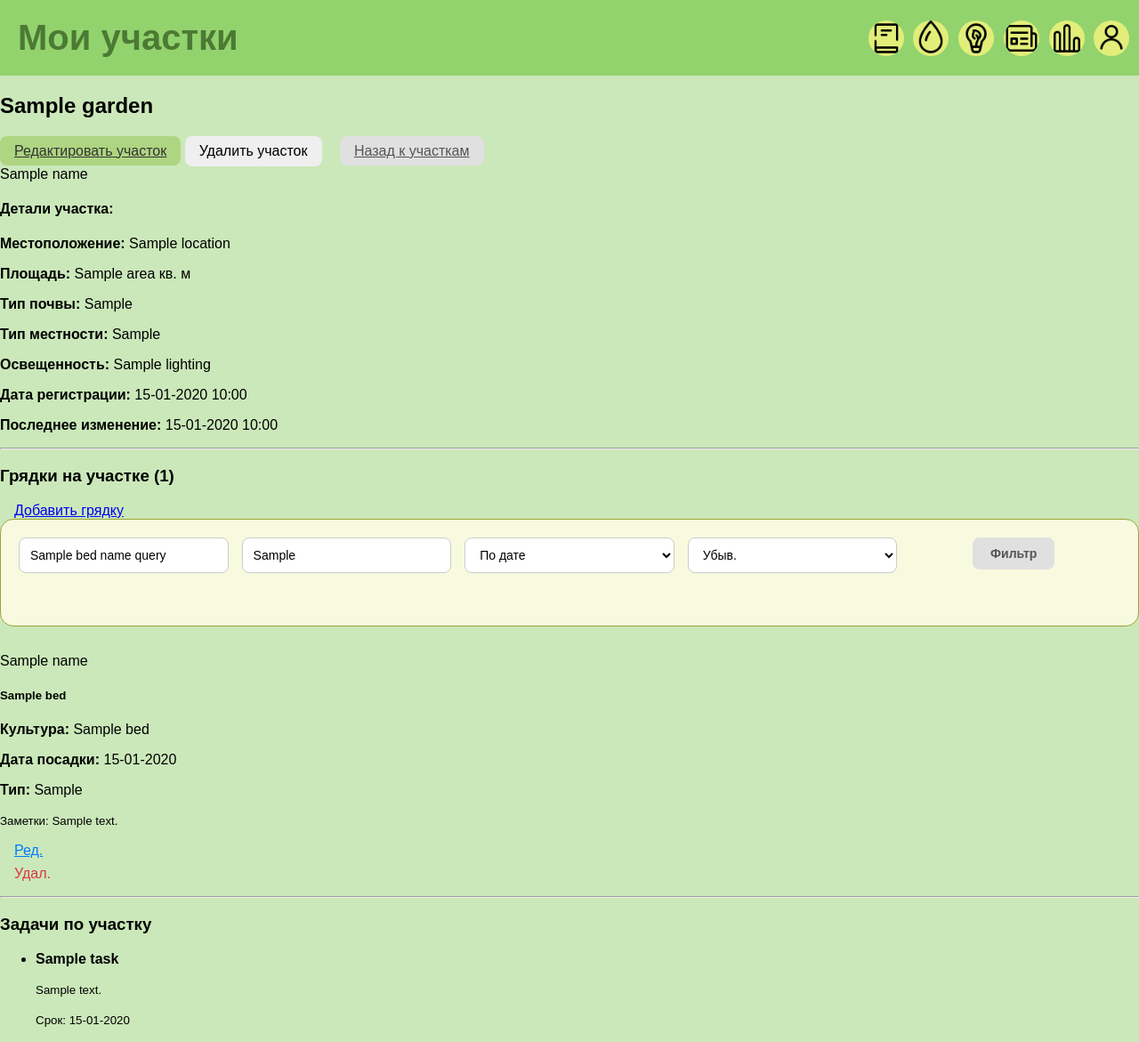
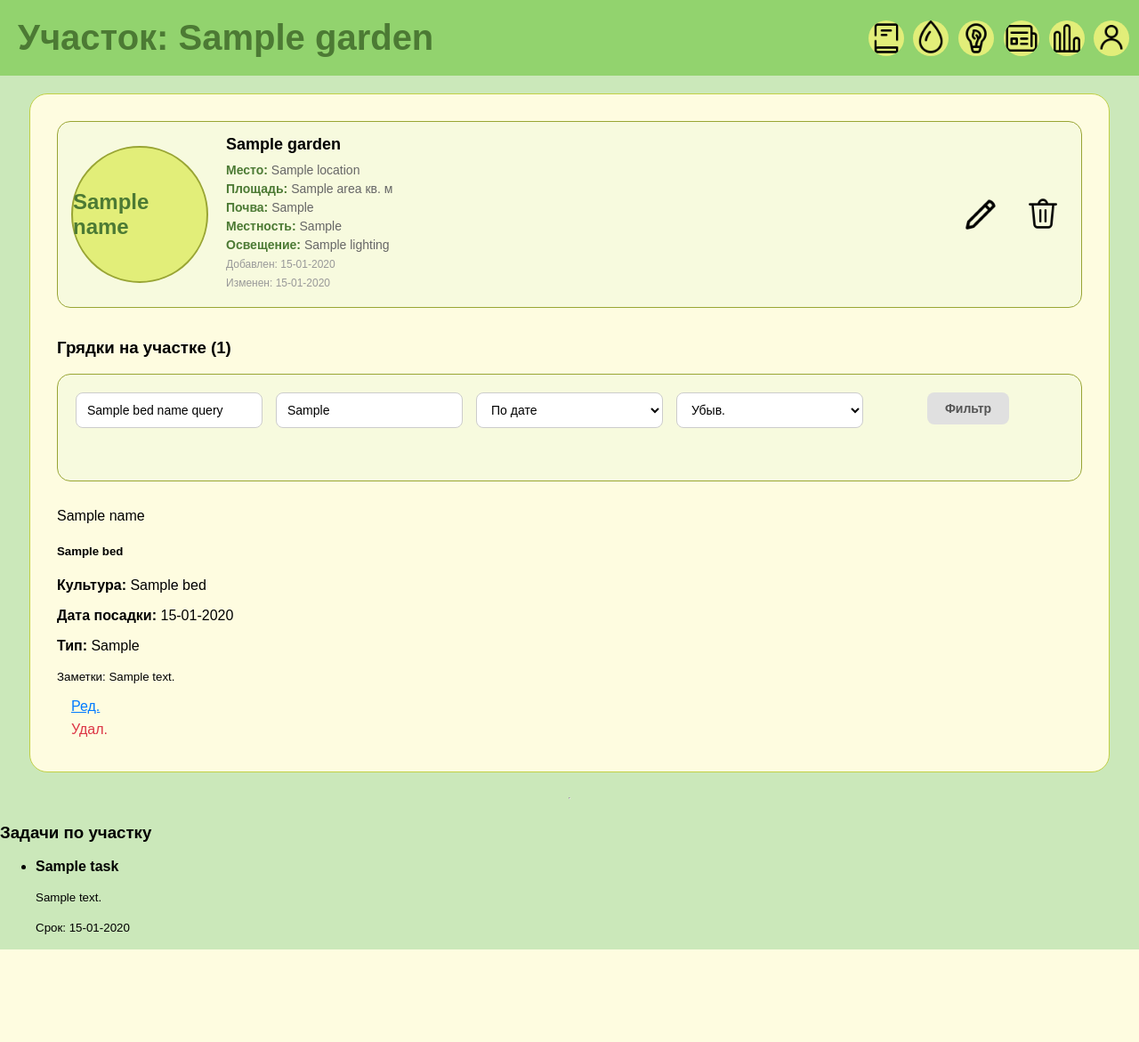
Before and after one commit to moevm/nosql1h25-garden, a Flask app: template app/templates/land_detail.html in a window 1280 px wide. Shown: the whole page at 89% size. After the commit the page ends 1067 px from the top, so only its background shows below. Run offline with Flask 3, Linux system fonts and the light colour scheme; the template is opened without the code that fills it: most values are stand-ins (such as "Sample title", 1, 10 or a date in 2020).

Commit message:
add land_details frontend

```diff
--- a/app/static/css/land_style.css
+++ b/app/static/css/land_style.css
@@ -260,8 +260,8 @@ header {
 
 .garden-photo,
 .garden-photo-placeholder {
-    width: 80px;
-    height: 80px;
+    width: 150px;
+    height: 150px;
     border-radius: 50%;
     margin-right: 20px;
     object-fit: cover;
@@ -611,9 +611,10 @@ input[type="datetime-local"] {
 .toggle-btn.active {
     background-color: #aed581;
     border-color: #76b28f;
-    color: #333
+    color: #333;
     font-weight: bold;
 }
+
 .btn {
     padding: 0.5rem 1rem;
     font-size: 1rem;
@@ -636,3 +637,14 @@ input[type="datetime-local"] {
 .required {
     color: red;
 }
+.no-beds-panel {
+    display: flex;
+    flex-direction: column;
+    align-items: center;
+    justify-content: center;
+    background-color: #F7FADE;
+    border: 1px solid #99A534;
+    border-radius: 10px;
+    padding: 10px 10px;
+    margin-bottom: 4px;
+}
--- a/app/templates/bed_form.html
+++ b/app/templates/bed_form.html
@@ -92,12 +92,12 @@
                         <img id="photo-preview"
                             src="{{ url_for('static', filename=form_data.photo_file_paths[0]) }}"
                             alt="Preview"
-                            style="max-width: 100%; max-height: 300px;">
+                            style="max-width: 100%; max-height: 400px;">
                     {% else %}
                         <img id="photo-preview"
                             src="#"
                             alt="Preview"
-                            style="display: none; max-width: 100%; max-height: 300px;">
+                            style="display: none; max-width: 100%; max-height: 400px;">
                     {% endif %}
                 </div>
             </div>
--- a/app/templates/land_detail.html
+++ b/app/templates/land_detail.html
@@ -2,28 +2,18 @@
 
 {% block title %}{{ garden.name if garden else 'Участок' }} | Огородник{% endblock %}
 
+
 {% block header %}
 
-{% set header_title = "Мои участки"%}
+{% set header_title = 'Участок: ' ~ garden.name %}
 {% include "icons_header.html" %}
 {% endblock %}
 
 {% block content %}
 <link rel="stylesheet" href="{{ url_for('static', filename='css/land_style.css') }}">
 
-<div class="container land-detail-container">
+<div class="main class="main container">
     {% if garden %}
-        <div class="garden-header">
-            <h2>{{ garden.name }}</h2>
-            <div class="garden-actions">
-                <a href="{{ url_for('land_bp.edit_garden', garden_id=garden._id) }}" class="btn btn-primary btn-sm">Редактировать участок</a>
-                <form method="POST" action="{{ url_for('land_bp.delete_garden', garden_id=garden._id) }}" style="display: inline;" onsubmit="return confirm('Вы уверены, что хотите удалить этот участок и все связанные с ним грядки и задачи?');">
-                    <button type="submit" class="btn btn-danger btn-sm">Удалить участок</button>
-                </form>
-                <a href="{{ url_for('land_bp.gardens') }}" class="btn btn-secondary btn-sm">Назад к участкам</a>
-            </div>
-        </div>
-
         <!-- Flash messages -->
         {% with messages = get_flashed_messages(with_categories=true) %}
           {% if messages %}
@@ -35,34 +25,36 @@
           {% endif %}
         {% endwith %}
 
-        <div class="garden-main-content">
-            <div class="garden-photo-section">
-                {% if garden.photo_file_paths and garden.photo_file_paths[0] %}
-                    <img src="{{ url_for('static', filename=garden.photo_file_paths[0]) }}" alt="Фото участка {{ garden.name }}" class="img-fluid garden-detail-photo">
-                {% else %}
-                    <div class="garden-photo-placeholder-detail"><span>{{ garden.name[0] if garden.name else 'G' }}</span></div>
-                {% endif %}
+        <!-- Информация об участке в стиле карточки -->
+        <div class="garden-card"">
+            {% if garden.photo_file_paths and garden.photo_file_paths[0] %}
+                <img src="{{ url_for('static', filename=garden.photo_file_paths[0]) }}" alt="{{ garden.name }}" class="garden-photo">
+            {% else %}
+                <div class="garden-photo-placeholder big-photo"><span>{{ garden.name[0] if garden.name else 'G' }}</span></div>
+            {% endif %}
+            <div class="garden-info">
+                <h3>{{ garden.name }}</h3>
+                <p><strong>Место:</strong> {{ garden.location or 'Не указано' }}</p>
+                <p><strong>Площадь:</strong> {{ garden.area or 0 }} кв. м</p>
+                <p><strong>Почва:</strong> {{ garden.soil_type or 'Не указано' }}</p>
+                <p><strong>Местность:</strong> {{ garden.terrain_type or 'Не указано' }}</p>
+                <p><strong>Освещение:</strong> {{ garden.lighting or 'Не указано' }}</p>
+                <p><small>Добавлен: {{ garden.registration_time.strftime('%d-%m-%Y') if garden.registration_time else 'N/A' }}</small></p>
+                <p><small>Изменен: {{ garden.last_modified_time.strftime('%d-%m-%Y') if garden.last_modified_time else 'N/A' }}</small></p>
             </div>
-            <div class="garden-attributes-section">
-                <h4>Детали участка:</h4>
-                <p><strong>Местоположение:</strong> {{ garden.location or 'Не указано' }}</p>
-                <p><strong>Площадь:</strong> {{ garden.area or 0 }} кв. м</p>
-                <p><strong>Тип почвы:</strong> {{ garden.soil_type or 'Не указано' }}</p>
-                <p><strong>Тип местности:</strong> {{ garden.terrain_type or 'Не указано' }}</p>
-                <p><strong>Освещенность:</strong> {{ garden.lighting or 'Не указано' }}</p>
-                <p><strong>Дата регистрации:</strong> {{ garden.registration_time.strftime('%d-%m-%Y %H:%M') if garden.registration_time else 'N/A' }}</p>
-                <p><strong>Последнее изменение:</strong> {{ garden.last_modified_time.strftime('%d-%m-%Y %H:%M') if garden.last_modified_time else 'N/A' }}</p>
-            </div>
+
+                <a href="{{ url_for('land_bp.edit_garden', garden_id=garden._id) }}" class="icon-button edit-button" title="Редактировать"></a>
+                <form method="POST" action="{{ url_for('land_bp.delete_garden', garden_id=garden._id) }}" onsubmit="return confirm('Вы уверены, что хотите удалить этот участок и все связанные данные?');">
+                    <button type="submit" class="icon-button delete-button" title="Удалить"></button>
+                </form>
         </div>
 
-        <hr>
 
         <div class="garden-beds-section">
             <div class="section-header-actions">
                 <h3>Грядки на участке ({{ garden.stats.total_beds or 0 }})</h3>
-                <a href="{{ url_for('bed_bp.new_bed', garden_id=garden._id) }}" class="btn btn-success btn-sm">Добавить грядку</a>
             </div>
-
+            {% if beds %}
             <form method="GET" action="{{ url_for('land_bp.garden_detail', garden_id=garden._id) }}" class="filter-sort-form beds-filter-form">
                 <div class="form-row">
                     <div class="form-group col-md-4">
@@ -89,7 +81,7 @@
                     </div>
                 </div>
             </form>
-
+            {% endif %}
             {% if beds %}
                 <div class="beds-list">
                     {% for bed in beds %}
@@ -133,8 +125,11 @@
                 </nav>
                 {% endif %}
             {% else %}
-                <p>На этом участке пока нет грядок. <a href="{{ url_for('bed_bp.new_bed', garden_id=garden._id) }}">Добавить первую грядку?</a></p>
+            <div class="no-beds-panel">
+                <p class="no-gardens-text">На этом участке пока нет грядок.</p>
+                <a href="{{ url_for('bed_bp.new_bed', garden_id=garden._id) }}" class="btn add-section-btn">Добавить первую грядку?</a>
             {% endif %}
+            </div>
         </div>
 
         <hr>
--- a/app/templates/land_form.html
+++ b/app/templates/land_form.html
@@ -76,12 +76,12 @@
                     <img id="photo-preview"
                         src="{{ url_for('static', filename=form_data.photo_file_paths[0]) }}"
                         alt="Preview"
-                        style="max-width: 100%; max-height: 300px;">
+                        style="max-width: 100%; max-height: 400px;">
                 {% else %}
                     <img id="photo-preview"
                         src="#"
                         alt="Preview"
-                        style="display: none; max-width: 100%; max-height: 300px;">
+                        style="display: none; max-width: 100%; max-height: 400px;">
                 {% endif %}
             </div>
         </div>
```
